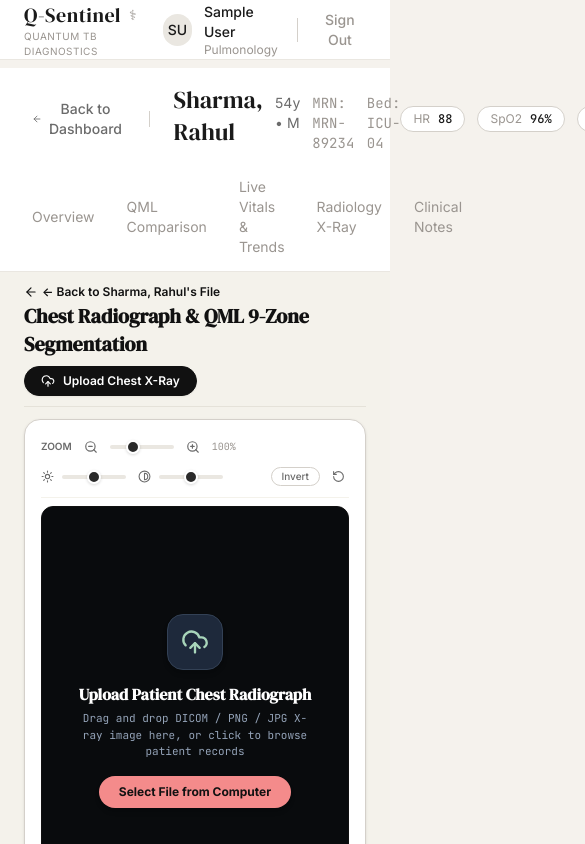
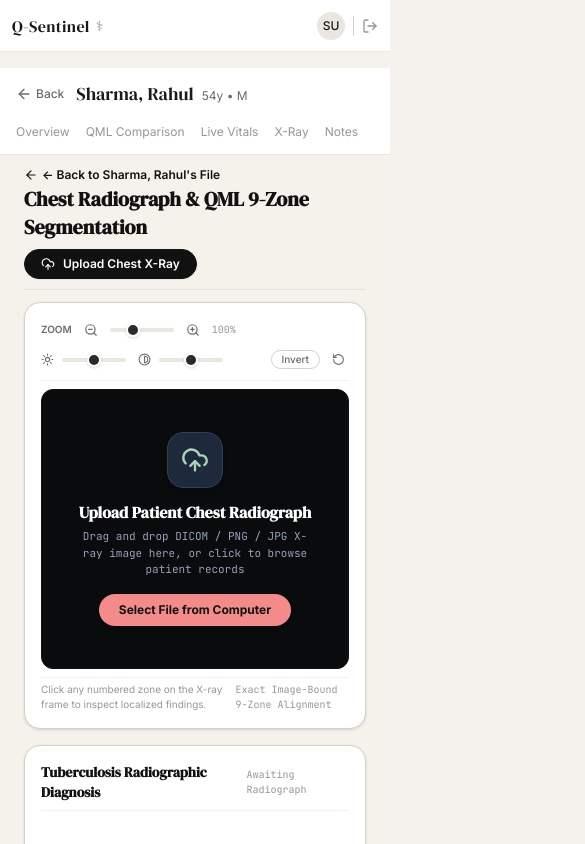
Before and after one commit to AdityaGupta14-creator/QML-Solution, a React (Vite) app: page /xray in a window 390 px wide. Shown: the top 844 px of the page, 585 px wide, since content can reach past the window. Built offline with nearby package versions, Linux system fonts and the light colour scheme; sample sign-in values are in the browser's storage.

Commit message:
Make UI fully mobile responsive: header, nav tabs, all pages

```diff
--- a/src/components/Header.tsx
+++ b/src/components/Header.tsx
@@ -7,31 +7,34 @@ export function Header() {
   if (!user) return null;
 
   return (
-    <header className="fixed top-0 left-0 right-0 z-50 h-[60px] bg-white border-b border-[#eae7e1] px-6 flex items-center justify-between font-sans">
-      <div className="flex flex-col justify-center">
-        <div className="flex items-center gap-2">
-          <span className="text-[#1a1a1a] font-serif text-xl tracking-wide">Q-Sentinel</span>
+    <header className="fixed top-0 left-0 right-0 z-50 h-[52px] sm:h-[60px] bg-white border-b border-[#eae7e1] px-3 sm:px-6 flex items-center justify-between font-sans">
+      <div className="flex flex-col justify-center min-w-0">
+        <div className="flex items-center gap-1.5 sm:gap-2">
+          <span className="text-[#1a1a1a] font-serif text-base sm:text-xl tracking-wide">Q-Sentinel</span>
           <span className="text-[#9a9590] text-sm">⚕</span>
         </div>
-        <span className="text-[#9a9590] text-[10px] uppercase tracking-wider">Quantum TB Diagnostics</span>
+        <span className="text-[#9a9590] text-[9px] sm:text-[10px] uppercase tracking-wider hidden sm:block">Quantum TB Diagnostics</span>
       </div>
 
-      <div className="flex items-center gap-4">
-        <div className="flex items-center gap-3">
-          <div className="w-8 h-8 rounded-full bg-[#eae7e1] flex items-center justify-center text-[#1a1a1a] font-medium text-sm">
+      <div className="flex items-center gap-2 sm:gap-4">
+        <div className="flex items-center gap-2 sm:gap-3">
+          <div className="w-7 h-7 sm:w-8 sm:h-8 rounded-full bg-[#eae7e1] flex items-center justify-center text-[#1a1a1a] font-medium text-xs sm:text-sm shrink-0">
             {user?.name ? user.name.split(' ').map((n: string) => n[0]).join('') : 'DR'}
           </div>
-          <div className="flex flex-col">
+          <div className="hidden sm:flex flex-col">
             <span className="text-[#1a1a1a] font-medium text-sm">{user?.name || 'Dr. Sarah Chen'}</span>
             <span className="text-[#9a9590] text-xs">{user?.department || 'Pulmonology'}</span>
           </div>
         </div>
-        <div className="w-px h-6 bg-[#d4d0ca]" />
+        <div className="w-px h-5 sm:h-6 bg-[#d4d0ca]" />
         <button
           onClick={logout}
           className="text-[#9a9590] hover:text-[#c2484a] text-sm font-medium transition-colors flex items-center gap-1"
+          title="Sign Out"
         >
-          Sign Out
+          <LogOut size={16} className="sm:hidden" />
+          <span className="hidden sm:inline">Sign Out</span>
+          <LogOut size={14} className="hidden sm:block" />
         </button>
       </div>
     </header>
--- a/src/components/PatientNavTabs.tsx
+++ b/src/components/PatientNavTabs.tsx
@@ -17,27 +17,28 @@ export function PatientNavTabs({ currentTab }: PatientNavTabsProps) {
   if (!patient) return null;
 
   return (
-    <div className="bg-white border-b border-[#eae7e1] pt-4 px-8 font-sans w-full">
+    <div className="bg-white border-b border-[#eae7e1] pt-3 sm:pt-4 px-4 sm:px-8 font-sans w-full">
       <div className="max-w-7xl mx-auto">
-        <div className="flex items-center justify-between mb-6">
-          <div className="flex items-center gap-6">
+        <div className="flex flex-col sm:flex-row sm:items-center justify-between mb-4 sm:mb-6 gap-2 sm:gap-0">
+          <div className="flex items-center gap-3 sm:gap-6 min-w-0">
             <button
               onClick={() => navigate('/dashboard')}
-              className="text-[#6b6b6b] hover:text-[#1a1a1a] transition-colors flex items-center gap-1 text-sm font-medium"
+              className="text-[#6b6b6b] hover:text-[#1a1a1a] transition-colors flex items-center gap-1 text-xs sm:text-sm font-medium shrink-0"
             >
               <ArrowLeft className="w-4 h-4" />
-              Back to Dashboard
+              <span className="hidden sm:inline">Back to Dashboard</span>
+              <span className="sm:hidden">Back</span>
             </button>
-            <div className="h-4 w-px bg-[#d4d0ca]" />
-            <div className="flex items-baseline gap-3">
-              <h1 className="font-serif text-2xl text-[#1a1a1a]">{patient.name}</h1>
-              <span className="text-[#6b6b6b] text-sm">{patient.age}y • {patient.gender}</span>
-              <span className="font-mono text-[#9a9590] text-sm">MRN: {patient.mrn}</span>
-              <span className="font-mono text-[#9a9590] text-sm">Bed: {patient.bed}</span>
+            <div className="h-4 w-px bg-[#d4d0ca] hidden sm:block" />
+            <div className="flex items-baseline gap-2 sm:gap-3 min-w-0">
+              <h1 className="font-serif text-lg sm:text-2xl text-[#1a1a1a] truncate">{patient.name}</h1>
+              <span className="text-[#6b6b6b] text-xs sm:text-sm shrink-0">{patient.age}y • {patient.gender}</span>
+              <span className="font-mono text-[#9a9590] text-xs sm:text-sm hidden md:inline">MRN: {patient.mrn}</span>
+              <span className="font-mono text-[#9a9590] text-xs sm:text-sm hidden md:inline">Bed: {patient.bed}</span>
             </div>
           </div>
 
-          <div className="flex items-center gap-3">
+          <div className="hidden sm:flex items-center gap-3">
             <div className="px-3 py-1 rounded-full border border-[#d4d0ca] text-xs flex gap-2 items-center bg-white">
               <span className="text-[#9a9590]">HR</span>
               <span className="font-mono font-medium text-[#1a1a1a]">{patient.vitals.heartRate}</span>
@@ -53,20 +54,20 @@ export function PatientNavTabs({ currentTab }: PatientNavTabsProps) {
           </div>
         </div>
 
-        <nav className="flex items-center gap-8">
+        <nav className="flex items-center gap-4 sm:gap-8 overflow-x-auto scrollbar-hide -mx-4 sm:mx-0 px-4 sm:px-0 pb-0">
           {[
             { id: 'overview', label: 'Overview', path: `/patient/${patient.id}` },
             { id: 'qml', label: 'QML Comparison', path: `/patient/${patient.id}/qml` },
-            { id: 'trends', label: 'Live Vitals & Trends', path: `/patient/${patient.id}/trends` },
-            { id: 'xray', label: 'Radiology X-Ray', path: `/patient/${patient.id}/xray` },
-            { id: 'notes', label: 'Clinical Notes', path: `/patient/${patient.id}/notes` },
+            { id: 'trends', label: 'Live Vitals', path: `/patient/${patient.id}/trends` },
+            { id: 'xray', label: 'X-Ray', path: `/patient/${patient.id}/xray` },
+            { id: 'notes', label: 'Notes', path: `/patient/${patient.id}/notes` },
           ].map((tab) => (
             <NavLink
               key={tab.id}
               to={tab.path}
               end
               className={({ isActive }) =>
-                `pb-3 text-sm transition-colors border-b-2 ${
+                `pb-3 text-xs sm:text-sm transition-colors border-b-2 whitespace-nowrap shrink-0 ${
                   isActive
                     ? 'border-[#2a2a2a] text-[#1a1a1a] font-semibold'
                     : 'border-transparent text-[#9a9590] hover:text-[#444444]'
--- a/src/index.css
+++ b/src/index.css
@@ -152,6 +152,8 @@ body {
 /* No scrollbar utility */
 .no-scrollbar::-webkit-scrollbar { display: none; }
 .no-scrollbar { -ms-overflow-style: none; scrollbar-width: none; }
+.scrollbar-hide::-webkit-scrollbar { display: none; }
+.scrollbar-hide { -ms-overflow-style: none; scrollbar-width: none; }
 
 /* Range input */
 input[type="range"] {
--- a/src/pages/ClinicalNotesPage.tsx
+++ b/src/pages/ClinicalNotesPage.tsx
@@ -133,7 +133,7 @@ PLAN:
   };
 
   return (
-    <div className="w-full max-w-5xl mx-auto space-y-6 pb-20 font-sans animate-fade-in">
+    <div className="w-full max-w-5xl mx-auto space-y-6 pb-20 px-4 sm:px-6 font-sans animate-fade-in">
       <PatientNavTabs currentTab="notes" />
 
       <div className="flex flex-col sm:flex-row sm:items-center justify-between gap-4 border-b border-[#e5e2d9] pb-6">
--- a/src/pages/DashboardPage.tsx
+++ b/src/pages/DashboardPage.tsx
@@ -103,7 +103,7 @@ export function DashboardPage() {
 
         {/* Filters and Search Bar */}
         <div className="flex flex-col md:flex-row justify-between items-center gap-4 mb-8">
-          <div className="flex gap-2">
+          <div className="flex gap-2 flex-wrap">
             {(['All', 'Critical', 'Urgent', 'Stable'] as FilterType[]).map((filter) => (
               <button
                 key={filter}
--- a/src/pages/PatientTrendsPage.tsx
+++ b/src/pages/PatientTrendsPage.tsx
@@ -59,7 +59,7 @@ export const PatientTrendsPage: React.FC = () => {
   const patientId = id || synthPatient.id;
 
   return (
-    <div className="w-full max-w-7xl mx-auto space-y-6 pb-16 font-sans bg-[#f4f2eb] animate-fade-in text-[#111111]">
+    <div className="w-full max-w-7xl mx-auto space-y-6 pb-16 px-4 sm:px-6 font-sans bg-[#f4f2eb] animate-fade-in text-[#111111]">
       <PatientNavTabs currentTab="trends" />
 
       {/* Top Header & Controls */}
@@ -81,7 +81,7 @@ export const PatientTrendsPage: React.FC = () => {
               <span>{isPlaying ? 'LIVE STREAMING TELEMETRY' : 'STREAM PAUSED'}</span>
             </div>
           </div>
-          <h1 className="text-3xl font-serif text-[#111111] font-bold mt-2">Real-time Patient Vital Sign & Biomarker Fluctuations</h1>
+          <h1 className="text-xl sm:text-3xl font-serif text-[#111111] font-bold mt-2">Real-time Patient Vital Sign & Biomarker Fluctuations</h1>
           <p className="text-sm text-[#6b6b6b] mt-0.5">
             Streaming live clinical telemetry for <strong className="text-[#111]">{patientDisplayName}</strong> ({patientId})
           </p>
```
Also changed, not shown: src/pages/PatientOverviewPage.tsx (+5 -5 lines), src/pages/XRayAnalysisPage.tsx (+3 -3 lines).
